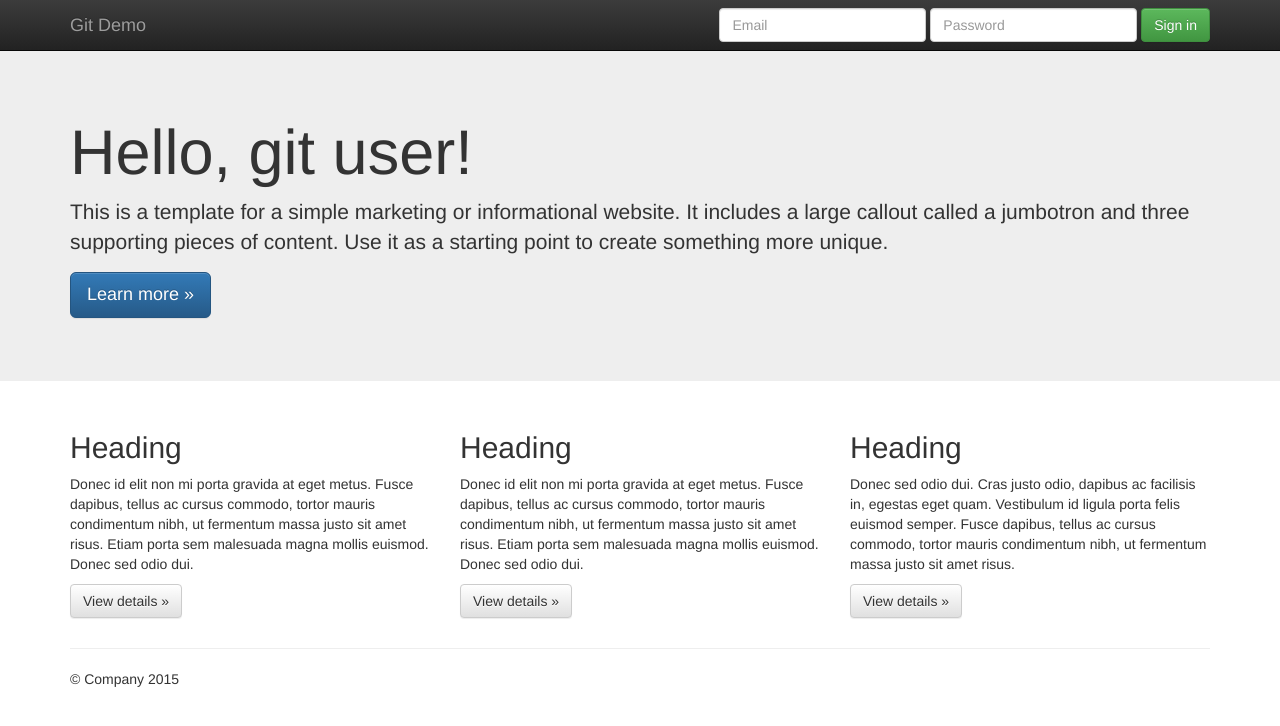
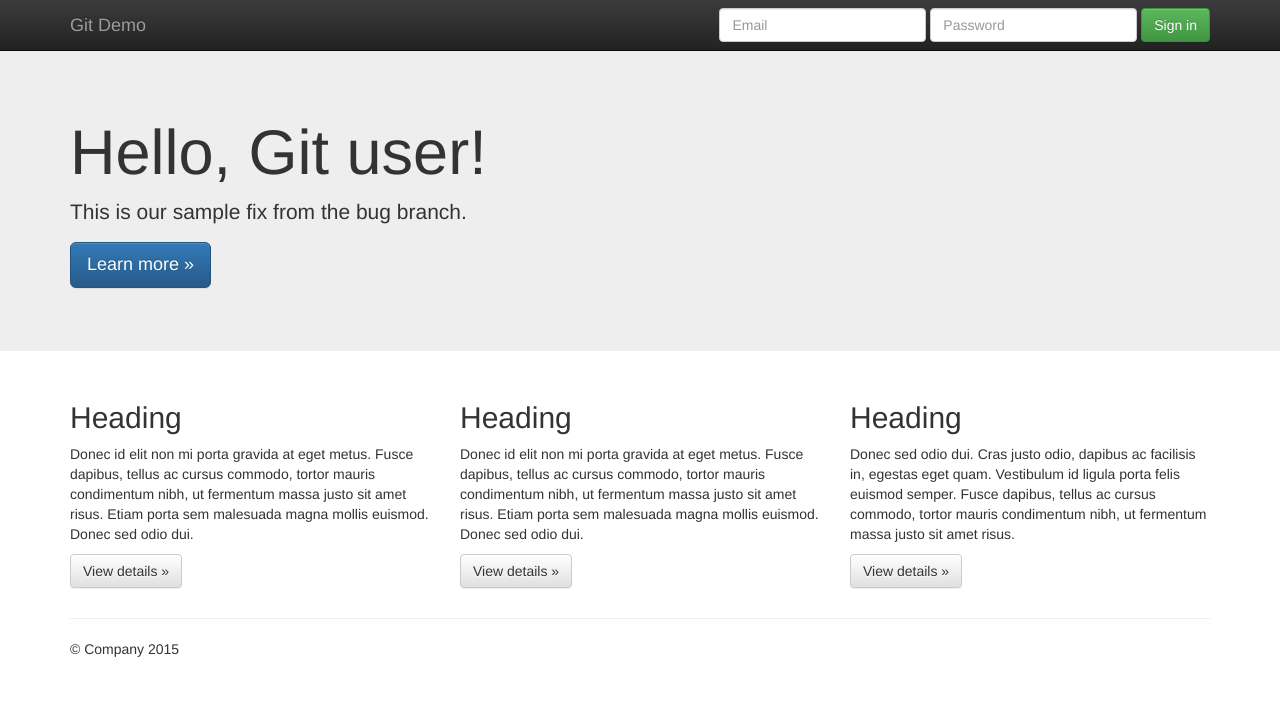
Before and after one commit to starmanDX/git-demo, a plain HTML site: page index.html in a window 1280 px wide. Drawn offline with nearby package versions, Linux system fonts and the light colour scheme.

Commit message:
fix bug on index page

```diff
--- a/index.html
+++ b/index.html
@@ -55,8 +55,8 @@
     <!-- Main jumbotron for a primary marketing message or call to action -->
     <div class="jumbotron">
       <div class="container">
-        <h1>Hello, git user!</h1>
-        <p>This is a template for a simple marketing or informational website. It includes a large callout called a jumbotron and three supporting pieces of content. Use it as a starting point to create something more unique.</p>
+        <h1>Hello, Git user!</h1>
+        <p>This is our sample fix from the bug branch.</p>
         <p><a class="btn btn-primary btn-lg" href="#" role="button">Learn more &raquo;</a></p>
       </div>
     </div>
```
